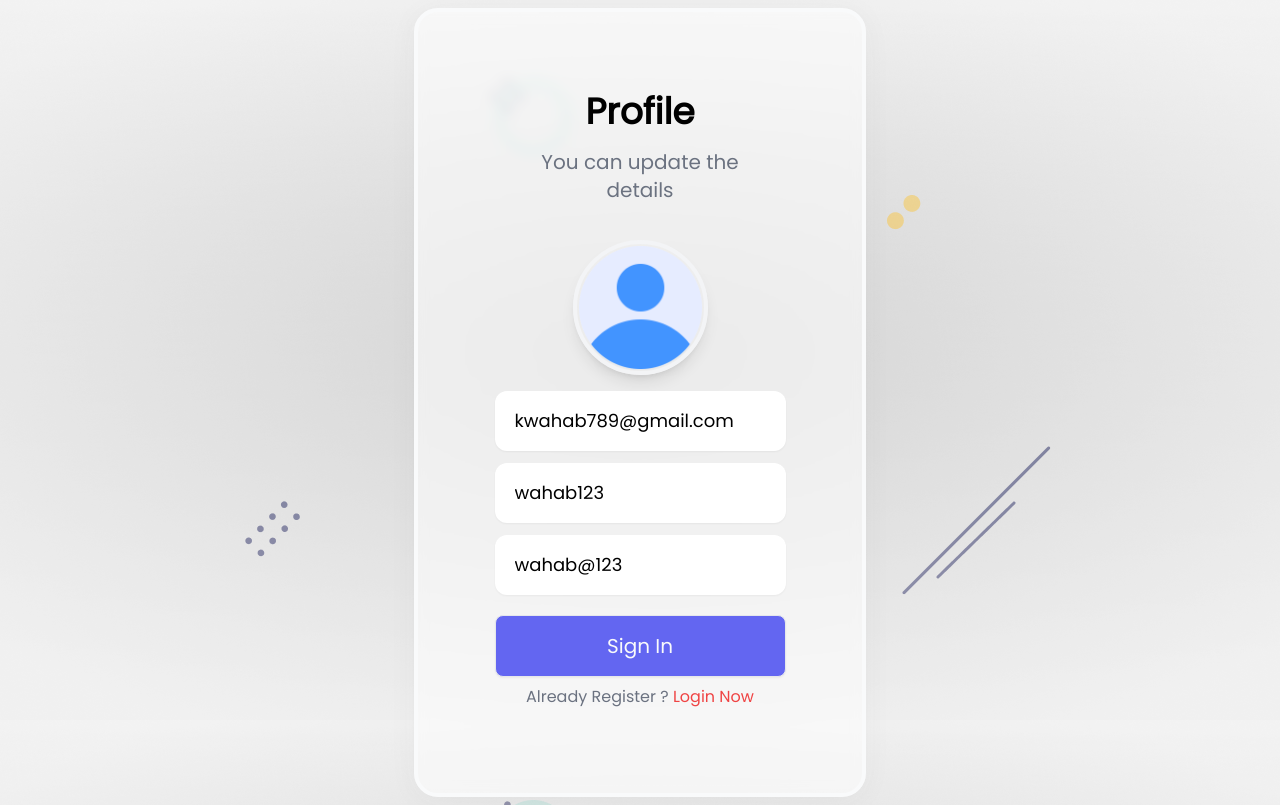
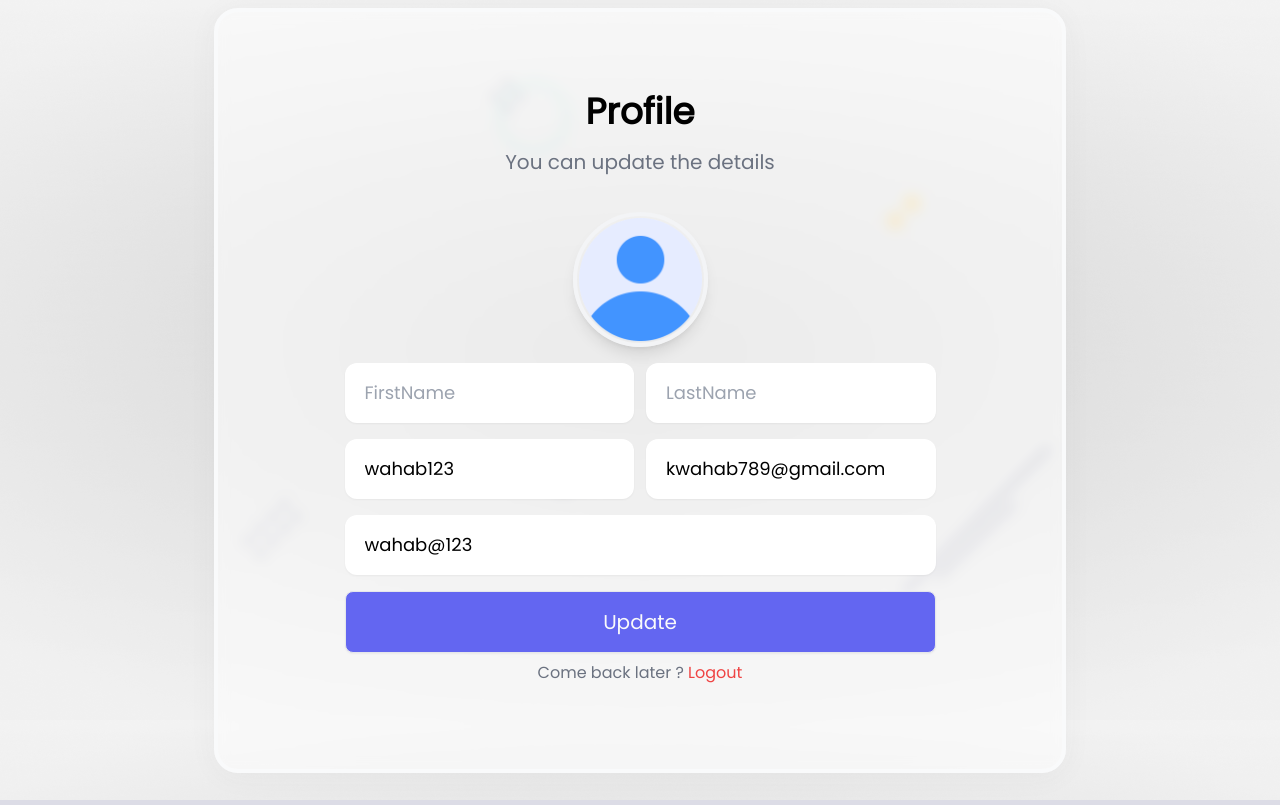
Before and after one commit to wabbi-khan/email-OTP-verification, a React (Create React App) app in the folder client/: page /profile in a window 1280 px wide. Built offline with nearby package versions, Linux system fonts and the light colour scheme; the HTML template or start-up script is replaced by a standard one.

Commit message:
ui almost done

```diff
--- a/client/src/components/Profile.jsx
+++ b/client/src/components/Profile.jsx
@@ -1,20 +1,23 @@
 import React, { useState } from 'react';
 import styles from '../styles/Username.module.css';
+import extend from '../styles/Profile.module.css';
 import avatar from '../assets/profile.png';
 import { Link } from 'react-router-dom';
 import { Toaster } from 'react-hot-toast';
 import { useFormik } from 'formik';
 import convertToBase64 from '../helper/Convert';
-import { registerValidation } from '../helper/Validate';
+import { profileValidation } from '../helper/Validate';
 const Profile = () => {
   const [file, setFile] = useState();
   const formik = useFormik({
     initialValues: {
+      firstName: '',
+      lastName: '',
       email: 'kwahab789@gmail.com',
-      username: 'wahab123',
-      password: 'wahab@123',
+      mobile: 'wahab123',
+      address: 'wahab@123',
     },
-    validate: registerValidation,
+    validate: profileValidation,
     validateOnBlur: false,
     validateOnChange: false,
     onSubmit: async (values) => {
@@ -31,7 +34,7 @@ const Profile = () => {
     <div className="container mx-auto py-2">
       <Toaster position="top-center" reverseOrder={false}></Toaster>
       <div className="flex justify-center items-center w-full h-full">
-        <div className={styles.glass}>
+        <div className={`${styles.glass} ${extend.glass}`}>
           <div className="title flex flex-col items-center">
             <h4 className="text-4xl font-bold">Profile</h4>
             <span className="py-4 text-xl w-2/3 text-center text-gray-500">
@@ -44,7 +47,7 @@ const Profile = () => {
               <label htmlFor="profile">
                 <img
                   src={file || avatar}
-                  className={styles.profile_img}
+                  className={`${styles.profile_img} ${extend.profile_img}`}
                   alt="avatar"
                 />
               </label>
@@ -55,36 +58,52 @@ const Profile = () => {
                 name="profile"
               />
             </div>
+            <div className="textbox flex flex-col items-center gap-4">
+              <div className="name flex w-3/4 gap-3">
+                <input
+                  {...formik.getFieldProps('firstName')}
+                  className={`${styles.textbox} ${extend.textbox}`}
+                  type="text"
+                  placeholder="FirstName"
+                />
+                <input
+                  {...formik.getFieldProps('lastName')}
+                  className={`${styles.textbox} ${extend.textbox} `}
+                  type="text"
+                  placeholder="LastName"
+                />
+              </div>
 
-            <div className="textbox flex flex-col items-center gap-3">
+              <div className="name flex w-3/4 gap-3">
+                <input
+                  {...formik.getFieldProps('mobile')}
+                  className={`${styles.textbox} ${extend.textbox}`}
+                  type="text"
+                  placeholder="Mobile No."
+                />
+                <input
+                  {...formik.getFieldProps('email')}
+                  className={`${styles.textbox} ${extend.textbox}`}
+                  type="text"
+                  placeholder="Email*"
+                />
+              </div>
               <input
-                {...formik.getFieldProps('email')}
-                className={styles.textbox}
-                type="email"
-                placeholder="Email"
+                {...formik.getFieldProps('address')}
+                className={`${styles.textbox} ${extend.textbox}`}
+                type="text"
+                placeholder="Address"
               />
-              <input
-                {...formik.getFieldProps('username')}
-                className={styles.textbox}
-                type="text"
-                placeholder="Username"
-              />
-              <input
-                {...formik.getFieldProps('password')}
-                className={styles.textbox}
-                type="text"
-                placeholder="Password"
-              />
-              <button className={`mt-2 ${styles.btn}`} type="submit">
-                Sign In
+              <button className={styles.btn} type="submit">
+                Update
               </button>
             </div>
 
             <div className="text-center pt-2">
               <span className="text-gray-500">
-                Already Register ? {''}
+                Come back later ? {''}
                 <Link className="text-red-500" to="/">
-                  Login Now
+                  Logout
                 </Link>
               </span>
             </div>
--- a/client/src/helper/Validate.js
+++ b/client/src/helper/Validate.js
@@ -21,6 +21,11 @@ export async function registerValidation(values) {
     passwordVerify(errors, values);
     emailVerify(errors, values);
 
+    return errors;
+}
+/** validate profile page */
+export async function profileValidation(values) {
+    const errors = emailVerify({}, values);
     return errors;
 }
 
--- /dev/null
+++ b/client/src/styles/Profile.module.css
@@ -0,0 +1,11 @@
+/* .glass {
+    @apply h-5/6 w-5/6;
+}
+
+.profile_img {
+    @apply w-40 cursor-pointer;
+}
+
+.textbox {
+    @apply w-3/4;
+} */
```
